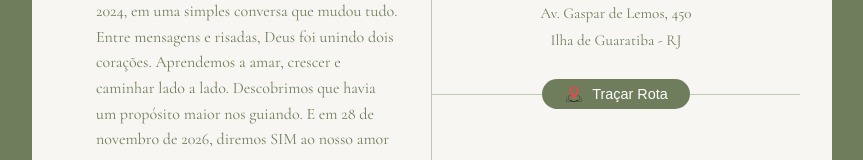
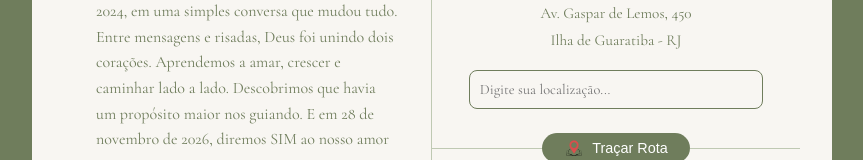
Before and after one commit to ThiagoLopesSantos/casamento-jt, a React (Vite) app: page / in a window 1280 px wide. Shown: the part 709-869 px from the top of the page, without its empty margins (208-1071 px from the left). Built offline with nearby package versions, Linux system fonts and the light colour scheme; a web font is replaced by a local one.

Commit message:
Adicionando função de busca de rotas

```diff
--- a/src/components/EventDetails/index.tsx
+++ b/src/components/EventDetails/index.tsx
@@ -1,18 +1,48 @@
+import { useState } from 'react'
+
 import * as S from './styles'
 import localImage from '../../assets/images/icons/localizationIcon.png'
 import clock from '../../assets/images/icons/timer.png'
 import dressCode from '../../assets/images/icons/dresscode.png'
 
-const EventDetails = () => (
+const EventDetails: React.FC = () => {
+
+  const [origem, setOrigem] = useState('');
+
+  const tracarRota = () => {
+    if (!origem.trim()) {
+      alert("Por favor, digite seu endereço ou cidade de partida.");
+      return;
+    }
+
+    const destino = "Av. Gaspar de Lemos, 450, Ilha de Guaratiba, RJ";
+    // URL oficial do Google Maps para direções
+    const url = `https://www.google.com/maps/dir/?api=1&origin=${encodeURIComponent(origem)}&destination=${encodeURIComponent(destino)}`;
+
+    window.open(url, "_blank");
+  };
+
+  return (
+
     <S.DetailsContainer>
       <S.InfoGroup>
+
         <h2>Cerimônia & Recepção</h2>
+
         <p>Sítio Casa das Pedras</p>
         <p>Av. Gaspar de Lemos, 450</p>
         <p>Ilha de Guaratiba - RJ</p>
+
+        <S.InputRota
+            type="text"
+            placeholder="Digite sua localização..."
+            value={origem}
+            onChange={(e) => setOrigem(e.target.value)}
+          />
+
         <S.BtnRouteContainer>
           <S.Line></S.Line>
-        <S.RouteButton>
+          <S.RouteButton onClick={tracarRota}>
             <img src={localImage} alt="Local Image" /> Traçar Rota
           </S.RouteButton>
           <S.Line></S.Line>
@@ -45,4 +75,6 @@ const EventDetails = () => (
     </S.DetailsContainer>
   )
 
+}
+
 export default EventDetails
--- a/src/components/EventDetails/styles.ts
+++ b/src/components/EventDetails/styles.ts
@@ -29,6 +29,21 @@ export const BtnRouteContainer = styled.div`
   display: flex;
   align-items: center;
 `
+export const InputRota = styled.input`
+  width: 80%;
+  padding: 10px;
+  margin-top: 15px;
+  border: 1px solid ${theme.colors.primaryGreen};
+  border-radius: 8px;
+  font-family: inherit;
+  font-size: 0.9rem;
+  outline: none;
+  background: ${theme.colors.background};
+
+  &:focus {
+    border-color: ${theme.colors.secondaryGreen};
+  }
+`;
 
 export const RouteButton = styled.button`
   background-color: ${theme.colors.primaryGreen};
```
Lines whose indentation alone changed are shown as unchanged.
